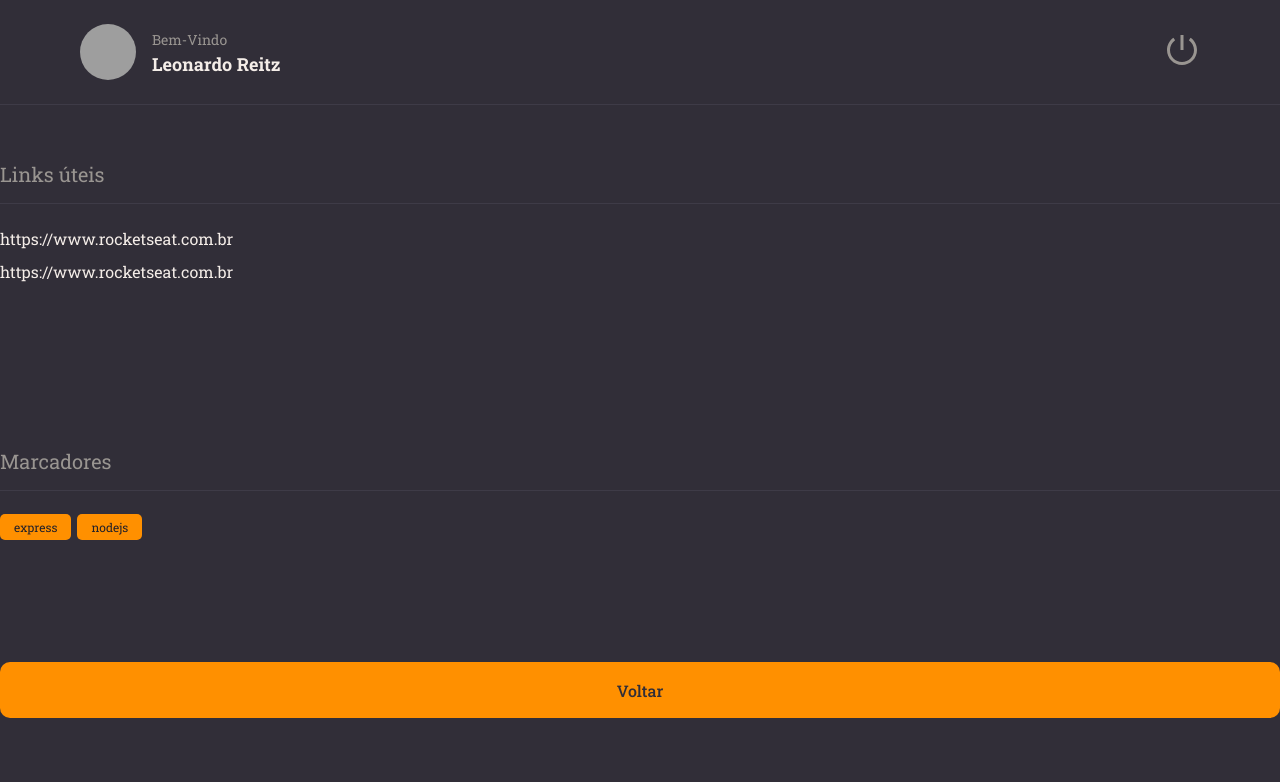
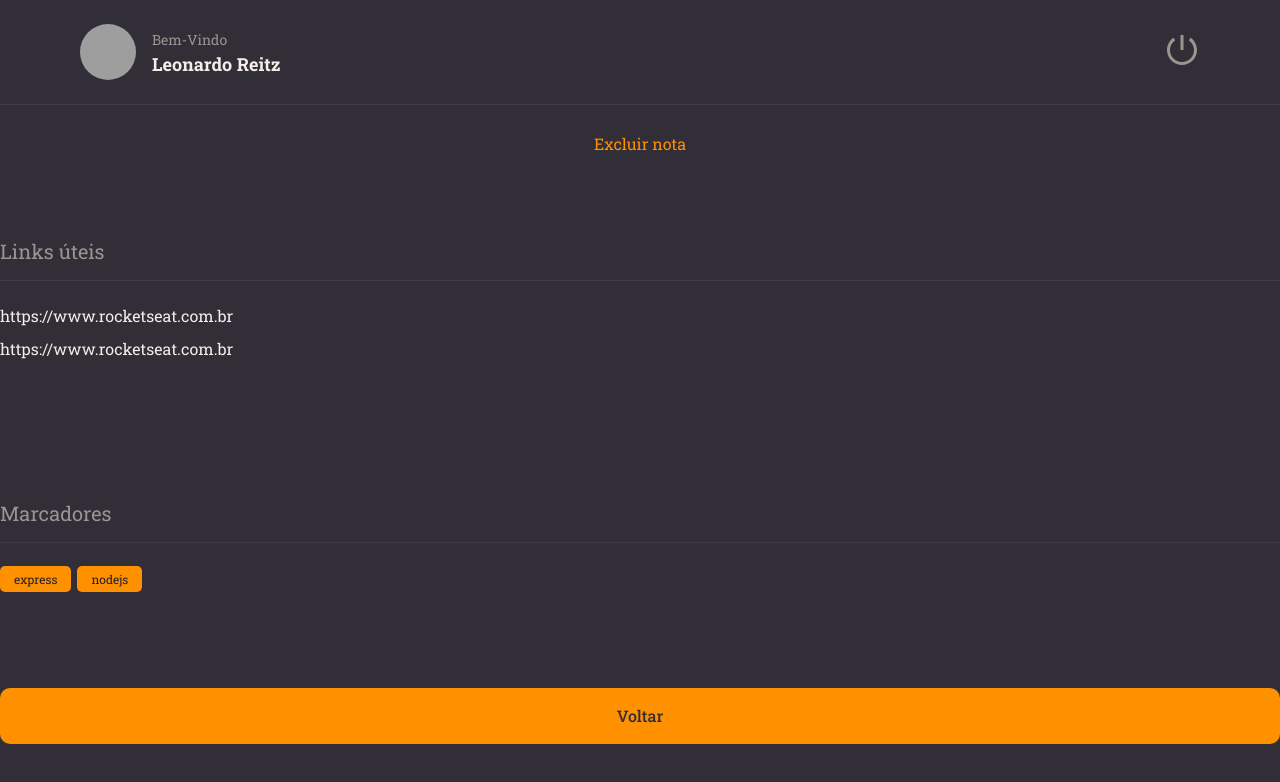
Before and after one commit to Leonardo1205/Rocketnotes, a React (Vite) app: page / in a window 1280 px wide. Shown: the top 782 px of the page. Built offline with nearby package versions, Linux system fonts and the light colour scheme; grey boxes are pictures that could not be loaded.

Commit message:
ButtonText component

```diff
--- /dev/null
+++ b/src/components/ButtonText/index.jsx
@@ -0,0 +1,12 @@
+import { Container } from "./styles";
+
+export function ButtonText({ title, ...rest }){
+    return(
+        <Container
+            type="button"
+            {...rest}
+        >
+            {title}
+        </Container>
+    );
+}
--- /dev/null
+++ b/src/components/ButtonText/styles.js
@@ -0,0 +1,10 @@
+import styled from "styled-components";
+
+export const Container = styled.button`
+    background: none;
+    color: ${({ theme })=> theme.COLORS.ORANGE};
+
+    border: none;
+    font-size: 16px;
+
+`;
--- a/src/pages/Details/index.jsx
+++ b/src/pages/Details/index.jsx
@@ -4,12 +4,15 @@
 import { Button } from "../../components/Button/Index"
 import { Section } from "../../components/Section"
 import { Tag } from "../../components/Tag"
+import { ButtonText } from "../../components/ButtonText"
 
 export function Details() {
 
   return(
     <Container>
       <Header />
+
+      <ButtonText title="Excluir nota"/>
 
       <Section title= "Links úteis">
         <Links>
```
